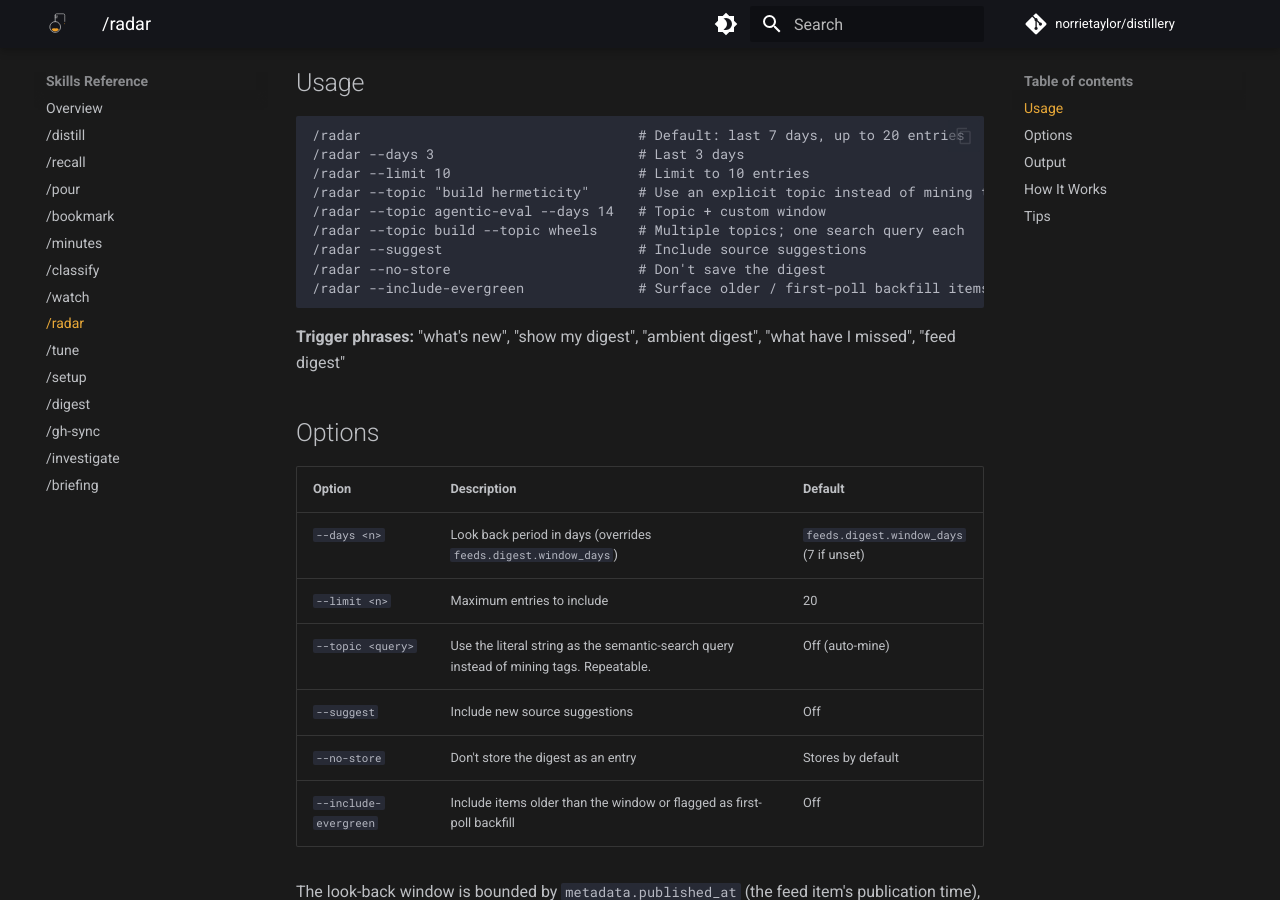
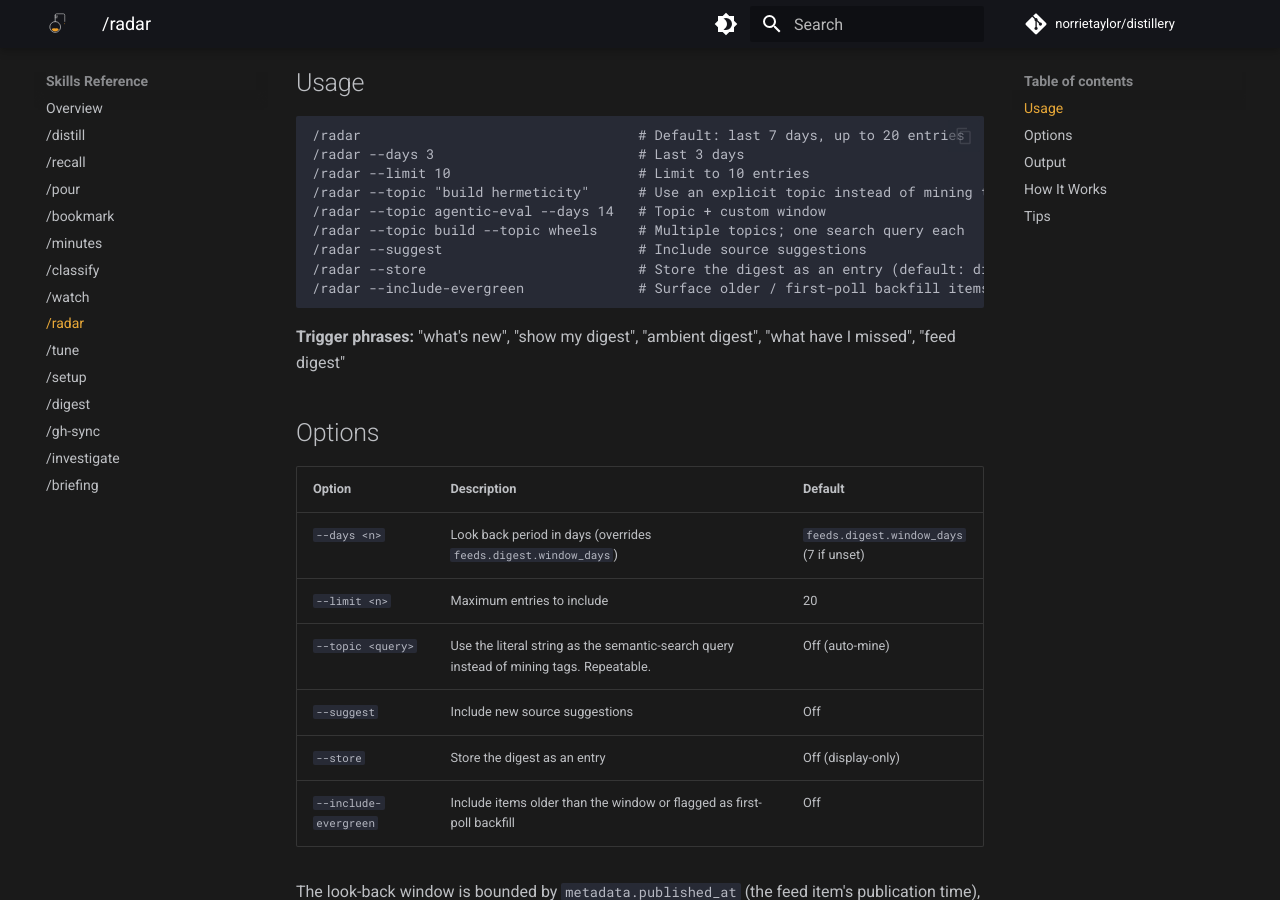
Before and after one commit to norrietaylor/distillery, an MkDocs documentation site: the page built from docs/skills/radar.md, in a window 1280 px wide and 900 px high, scrolled down 254 px. Built offline with MkDocs 1.6.1 and Material for MkDocs 9.7.7, drawn with Linux system fonts in a browser that asks for light colours; comment, search, counter and statistics services are not loaded; some of the changed text lies outside the part shown.

Commit message:
fix(skills): address CR feedback on radar --topic / namespace selection
- docs/skills/radar.md: align storage flag semantics with SKILL.md
  (canonical: --store opt-in, display-only by default).
- skills/radar/SKILL.md: add `text` language tag to fenced --topic example
  block (MD040).
- radar_selection.py: rank namespaces by aggregate population per #460
  spec ("most-populated namespaces"), preventing a thin namespace with
  one spiky tag from displacing a broadly-populated namespace.  Falls
  back to leader count, then alphabetical tie-breaks.  Added test
  exercising aggregate-vs-leader divergence.

````diff
--- a/docs/skills/radar.md
+++ b/docs/skills/radar.md
@@ -12,7 +12,7 @@ Surfaces recent feed entries, synthesizes them into a grouped digest, and option
 /radar --topic agentic-eval --days 14   # Topic + custom window
 /radar --topic build --topic wheels     # Multiple topics; one search query each
 /radar --suggest                        # Include source suggestions
-/radar --no-store                       # Don't save the digest
+/radar --store                          # Store the digest as an entry (default: display-only)
 /radar --include-evergreen              # Surface older / first-poll backfill items
 ```
 
@@ -26,7 +26,7 @@ Surfaces recent feed entries, synthesizes them into a grouped digest, and option
 | `--limit <n>` | Maximum entries to include | 20 |
 | `--topic <query>` | Use the literal string as the semantic-search query instead of mining tags. Repeatable. | Off (auto-mine) |
 | `--suggest` | Include new source suggestions | Off |
-| `--no-store` | Don't store the digest as an entry | Stores by default |
+| `--store` | Store the digest as an entry | Off (display-only) |
 | `--include-evergreen` | Include items older than the window or flagged as first-poll backfill | Off |
 
 The look-back window is bounded by `metadata.published_at` (the feed item's
@@ -81,11 +81,11 @@ Digest stored: m3n4o5p6
 4. Synthesizes 2-4 sentence summaries per group with bullet points.
 5. Generates a cross-group overall summary.
 6. If `--suggest` is enabled, the feed scorer mines the knowledge base for an interest profile and emits source recommendations inline (the former `distillery_interests` tool was folded into `/radar`'s internal pipeline).
-7. Stores the digest as an entry (type `digest`) unless `--no-store` is specified.
+7. Stores the digest as an entry (type `digest`) only when `--store` is specified.
 
 ## Tips
 
-- The digest is stored by default with tags `digest/radar/ambient` for future retrieval
+- Digests are display-only by default; pass `--store` to persist with tags `digest/radar/ambient` for future retrieval
 - Source suggestions are based on your interest profile (mined from existing entries)
 - Use `/watch add` to subscribe to suggested sources
 - Groups are organized by source when available, falling back to topic clustering
````
Also changed, not shown: skills/radar/SKILL.md (+4 -2 lines), 2 other files.
